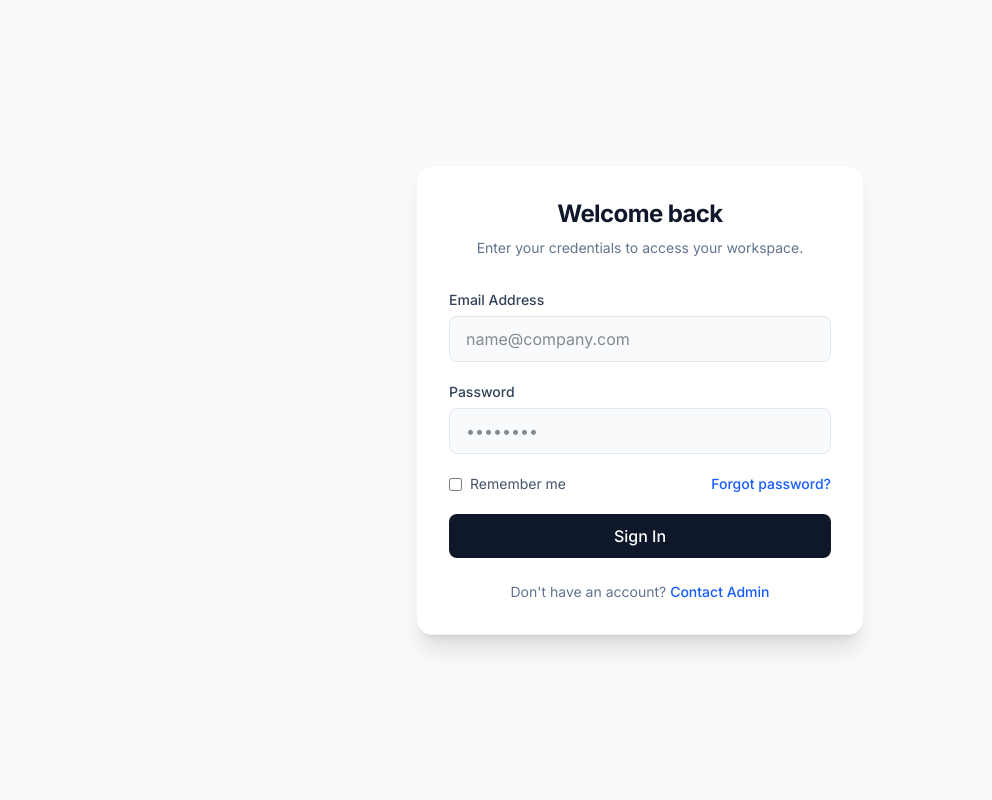
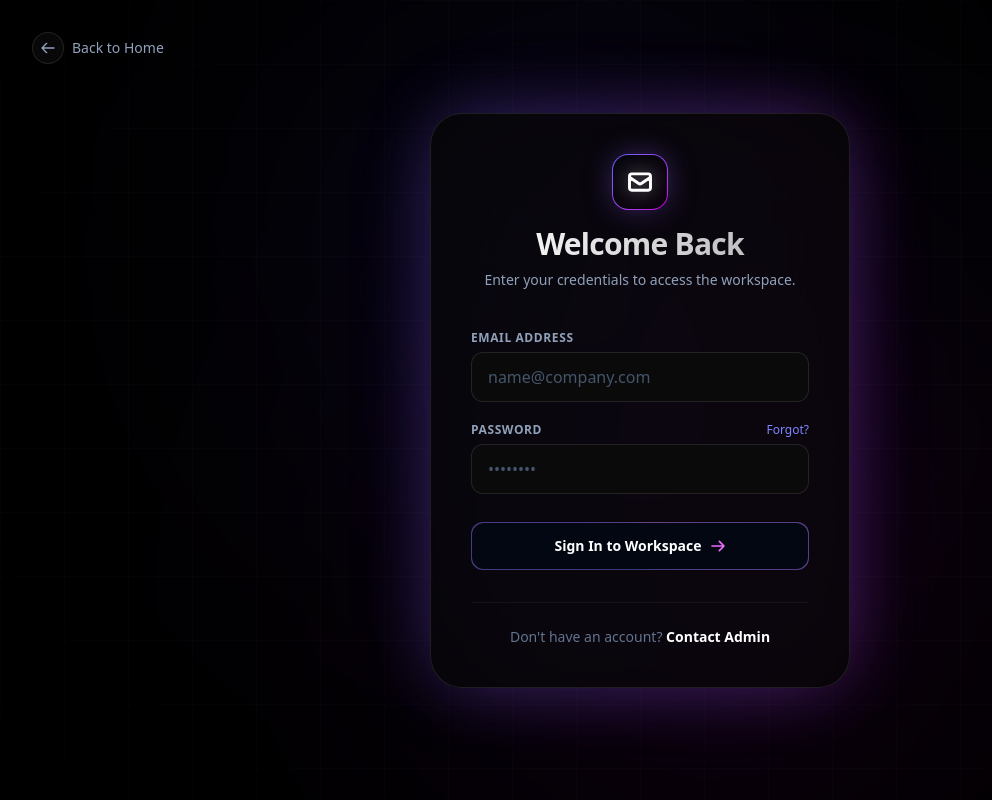
Before and after one commit to khanlazyanas/bulk-email-sender-frontend, a Next.js app: page /login in a window 1280 px wide. Shown: the whole page, without its empty margins (0-992 px from the left). Built offline with nearby package versions, Linux system fonts and the light colour scheme.

Commit message:
feat: upgrade login page to ultra-premium cinematic glassmorphism UI with dynamic glowing inputs

```diff
--- a/src/app/(auth)/login/page.tsx
+++ b/src/app/(auth)/login/page.tsx
@@ -14,97 +14,149 @@ export default function LoginPage() {
     e.preventDefault();
     setIsLoading(true);
 
-    // Abhi ke liye hum fake delay laga rahe hain.
-    // Baad me yahan Hono Backend ki API call aayegi.
+    // Fake API call delay for cinematic loading effect
     setTimeout(() => {
-      console.log("Login credentials:", { email, password });
       setIsLoading(false);
-      // Login hone ke baad dashboard pe bhej do
       router.push("/dashboard");
-    }, 1500);
+    }, 2000);
   };
 
   return (
-    <div className="min-h-screen flex items-center justify-center bg-slate-50 p-4">
-      <div className="max-w-md w-full bg-white rounded-2xl shadow-xl border border-slate-100 p-8">
+    <div className="min-h-screen bg-[#000000] relative flex items-center justify-center p-4 font-sans selection:bg-fuchsia-500/30 selection:text-fuchsia-100 text-slate-50 overflow-hidden">
 
-        {/* Header Section */}
-        <div className="text-center mb-8">
-          <h2 className="text-2xl font-bold text-slate-900 tracking-tight">
-            Welcome back
+      {/* 🌌 Ambient Deep Space Background */}
+      <div className="absolute inset-0 bg-[linear-gradient(to_right,#ffffff03_1px,transparent_1px),linear-gradient(to_bottom,#ffffff03_1px,transparent_1px)] bg-[size:64px_64px] [mask-image:radial-gradient(ellipse_80%_80%_at_50%_50%,#000_60%,transparent_100%)] pointer-events-none"></div>
+
+      {/* Cinematic Glowing Orbs */}
+      <div className="absolute top-0 left-1/4 w-[500px] h-[500px] bg-indigo-600/10 rounded-full blur-[150px] animate-[spin_40s_linear_infinite] pointer-events-none"></div>
+      <div className="absolute bottom-0 right-1/4 w-[500px] h-[500px] bg-fuchsia-600/10 rounded-full blur-[150px] animate-[spin_30s_linear_infinite_reverse] pointer-events-none"></div>
+
+      {/* 🚀 Back to Home Button */}
+      <Link href="/" className="absolute top-8 left-8 group flex items-center gap-2 text-sm font-medium text-slate-400 hover:text-white transition-colors z-20">
+        <div className="w-8 h-8 rounded-full bg-white/[0.03] border border-white/10 flex items-center justify-center group-hover:bg-white/10 transition-colors">
+          <svg className="w-4 h-4" fill="none" viewBox="0 0 24 24" stroke="currentColor"><path strokeLinecap="round" strokeLinejoin="round" strokeWidth={2} d="M10 19l-7-7m0 0l7-7m-7 7h18" /></svg>
+        </div>
+        Back to Home
+      </Link>
+
+      {/* ✨ The Holographic Login Card Wrapper */}
+      <div className="relative w-full max-w-[420px] z-10 group perspective">
+
+        {/* Animated Glow Behind Card */}
+        <div className="absolute -inset-1 bg-gradient-to-r from-indigo-500/30 to-fuchsia-500/30 rounded-[2.5rem] blur-2xl opacity-50 group-hover:opacity-100 transition duration-1000 group-hover:duration-200"></div>
+
+        {/* The Card Itself */}
+        <div className="relative w-full rounded-[2rem] border border-white/10 bg-[#050505]/80 backdrop-blur-3xl shadow-[0_0_80px_-20px_rgba(139,92,246,0.4)] p-8 sm:p-10 overflow-hidden">
+
+          {/* Subtle Sweeping Glare */}
+          <div className="absolute inset-0 z-0 bg-gradient-to-tr from-white/0 via-white/[0.05] to-white/0 translate-x-[-150%] group-hover:translate-x-[150%] transition-transform duration-[1500ms] ease-in-out pointer-events-none"></div>
+
+          <div className="relative z-10">
+            {/* Logo & Header */}
+            <div className="flex flex-col items-center text-center mb-10 space-y-4">
+              <div className="w-14 h-14 rounded-2xl bg-gradient-to-br from-indigo-500 to-fuchsia-600 p-[1px] shadow-[0_0_30px_-5px_rgba(139,92,246,0.5)]">
+                <div className="w-full h-full bg-black/95 rounded-[15px] flex items-center justify-center">
+                  <svg className="w-7 h-7 text-white drop-shadow-[0_0_10px_rgba(255,255,255,0.5)]" fill="none" viewBox="0 0 24 24" stroke="currentColor">
+                    <path strokeLinecap="round" strokeLinejoin="round" strokeWidth={2.5} d="M3 8l7.89 5.26a2 2 0 002.22 0L21 8M5 19h14a2 2 0 002-2V7a2 2 0 00-2-2H5a2 2 0 00-2 2v10a2 2 0 002 2z" />
+                  </svg>
+                </div>
+              </div>
+              <div>
+                <h2 className="text-3xl font-extrabold text-transparent bg-clip-text bg-gradient-to-r from-white to-white/70 tracking-tight">
+                  Welcome Back
                 </h2>
-          <p className="text-sm text-slate-500 mt-2">
-            Enter your credentials to access your workspace.
+                <p className="text-sm text-slate-400 mt-2 font-medium">
+                  Enter your credentials to access the workspace.
                 </p>
               </div>
+            </div>
 
-        {/* Login Form */}
+            {/* Futuristic Form */}
             <form onSubmit={handleLogin} className="space-y-5">
-          <div>
-            <label className="block text-sm font-medium text-slate-700 mb-1.5">
+
+              <div className="space-y-1.5">
+                <label className="block text-xs font-semibold text-slate-400 uppercase tracking-wider">
                   Email Address
                 </label>
+                <div className="relative group/input">
+                  <div className="absolute -inset-0.5 bg-gradient-to-r from-indigo-500/50 to-fuchsia-500/50 rounded-xl blur opacity-0 group-focus-within/input:opacity-100 transition duration-500"></div>
                   <input
                     type="email"
                     required
                     value={email}
                     onChange={(e) => setEmail(e.target.value)}
-              className="w-full px-4 py-2.5 bg-slate-50 border border-slate-200 rounded-lg focus:outline-none focus:ring-2 focus:ring-blue-500/20 focus:border-blue-500 transition-colors"
+                    className="relative w-full px-4 py-3 bg-[#0a0a0a] border border-white/10 rounded-xl focus:outline-none text-white placeholder-slate-600 transition-all focus:border-indigo-500/50 focus:bg-[#0f0f0f]"
                     placeholder="name@company.com"
                   />
                 </div>
+              </div>
 
-          <div>
-            <label className="block text-sm font-medium text-slate-700 mb-1.5">
+              <div className="space-y-1.5">
+                <div className="flex items-center justify-between">
+                  <label className="block text-xs font-semibold text-slate-400 uppercase tracking-wider">
                     Password
                   </label>
+                  <a href="#" className="text-xs font-medium text-indigo-400 hover:text-indigo-300 transition-colors">
+                    Forgot?
+                  </a>
+                </div>
+                <div className="relative group/input">
+                  <div className="absolute -inset-0.5 bg-gradient-to-r from-indigo-500/50 to-fuchsia-500/50 rounded-xl blur opacity-0 group-focus-within/input:opacity-100 transition duration-500"></div>
                   <input
                     type="password"
                     required
                     value={password}
                     onChange={(e) => setPassword(e.target.value)}
-              className="w-full px-4 py-2.5 bg-slate-50 border border-slate-200 rounded-lg focus:outline-none focus:ring-2 focus:ring-blue-500/20 focus:border-blue-500 transition-colors"
+                    className="relative w-full px-4 py-3 bg-[#0a0a0a] border border-white/10 rounded-xl focus:outline-none text-white placeholder-slate-600 transition-all focus:border-indigo-500/50 focus:bg-[#0f0f0f]"
                     placeholder="••••••••"
                   />
                 </div>
-
-          <div className="flex items-center justify-between text-sm">
-            <label className="flex items-center gap-2 cursor-pointer">
-              <input type="checkbox" className="rounded border-slate-300 text-blue-600 focus:ring-blue-500" />
-              <span className="text-slate-600">Remember me</span>
-            </label>
-            <a href="#" className="text-blue-600 font-medium hover:text-blue-700 hover:underline">
-              Forgot password?
-            </a>
               </div>
 
+              <div className="pt-2">
+                {/* Magic Glowing Submit Button */}
                 <button
                   type="submit"
                   disabled={isLoading}
-            className="w-full bg-slate-900 text-white font-medium py-2.5 rounded-lg hover:bg-slate-800 focus:outline-none focus:ring-2 focus:ring-slate-900 focus:ring-offset-2 transition-all disabled:opacity-70 disabled:cursor-not-allowed flex justify-center items-center gap-2"
+                  className="relative inline-flex h-12 w-full overflow-hidden rounded-xl p-[1px] focus:outline-none group/btn disabled:opacity-70 disabled:cursor-not-allowed hover:shadow-[0_0_40px_-10px_rgba(168,85,247,0.5)] transition-shadow duration-500"
                 >
+                  <span className="absolute inset-[-1000%] animate-[spin_3s_linear_infinite] bg-[conic-gradient(from_90deg_at_50%_50%,#c084fc_0%,#6366f1_50%,#c084fc_100%)] opacity-50 group-hover/btn:opacity-100 transition-opacity duration-500" />
+                  <span className="inline-flex h-full w-full items-center justify-center rounded-xl bg-[#030712] px-8 py-2 text-sm font-bold text-white backdrop-blur-3xl transition-all group-hover/btn:bg-[#030712]/70 gap-2">
                     {isLoading ? (
                       <>
-                <svg className="animate-spin h-5 w-5 text-white" xmlns="http://www.w3.org/2000/svg" fill="none" viewBox="0 0 24 24">
+                        <svg className="animate-spin h-4 w-4 text-fuchsia-400" xmlns="http://www.w3.org/2000/svg" fill="none" viewBox="0 0 24 24">
                           <circle className="opacity-25" cx="12" cy="12" r="10" stroke="currentColor" strokeWidth="4"></circle>
                           <path className="opacity-75" fill="currentColor" d="M4 12a8 8 0 018-8V0C5.373 0 0 5.373 0 12h4zm2 5.291A7.962 7.962 0 014 12H0c0 3.042 1.135 5.824 3 7.938l3-2.647z"></path>
                         </svg>
-                Signing in...
+                        Authenticating...
                       </>
                     ) : (
-              "Sign In"
+                      <>
+                        Sign In to Workspace
+                        <svg className="w-4 h-4 text-fuchsia-400 group-hover/btn:translate-x-1 transition-transform" fill="none" viewBox="0 0 24 24" stroke="currentColor">
+                          <path strokeLinecap="round" strokeLinejoin="round" strokeWidth={2.5} d="M14 5l7 7m0 0l-7 7m7-7H3" />
+                        </svg>
+                      </>
                     )}
+                  </span>
                 </button>
+              </div>
+
             </form>
 
             {/* Footer */}
-        <p className="mt-6 text-center text-sm text-slate-500">
+            <div className="mt-8 text-center border-t border-white/5 pt-6">
+              <p className="text-sm text-slate-500">
                 Don't have an account?{" "}
-          <Link href="/" className="text-blue-600 font-medium hover:text-blue-700 hover:underline">
+                <Link href="/" className="font-semibold text-white hover:text-fuchsia-400 transition-colors">
                   Contact Admin
                 </Link>
               </p>
             </div>
+
+          </div>
+        </div>
+      </div>
     </div>
   );
 }
```
Lines whose indentation alone changed are shown as unchanged.
